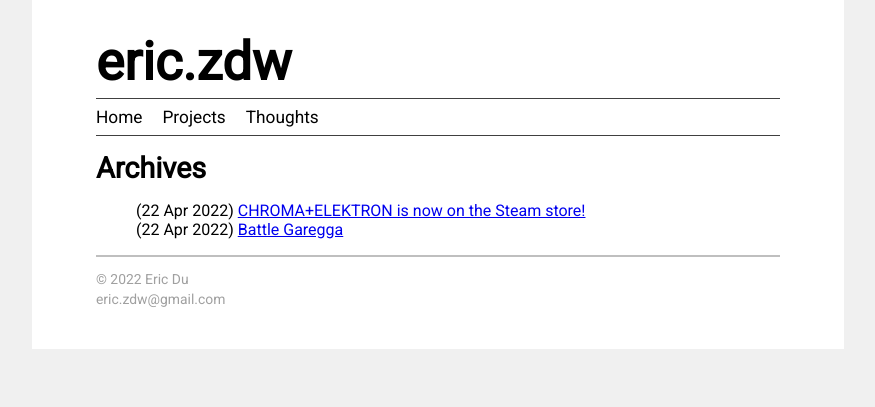
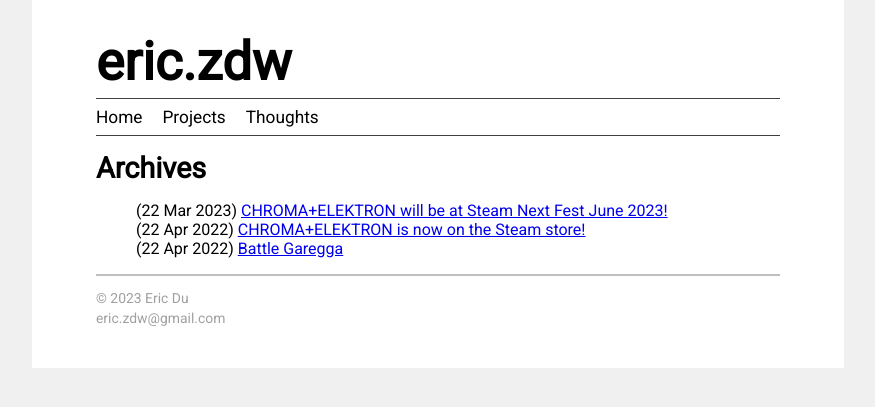
Before and after one commit to eric-zdw/eric-zdw.github.io, a Jekyll site: the page built from archive.html, in a window 1280 px wide. Shown: the top 407 px of the page, without its empty margins (202-1077 px from the left). Built offline with Jekyll 4.4.1, drawn with Linux system fonts in a browser that asks for light colours.

Commit message:
2023-03-22 New post

```diff
--- a/_includes/footer.html
+++ b/_includes/footer.html
@@ -1,4 +1,4 @@
 <footer>
     <hr>
-    <p>© 2022 Eric Du<br>eric.zdw@gmail.com</p>
+    <p>© 2023 Eric Du<br>eric.zdw@gmail.com</p>
 </footer>
--- a/_sass/main.scss
+++ b/_sass/main.scss
@@ -1,5 +1,8 @@
 @import url("https://fonts.googleapis.com/css?family=Roboto");
+@import url("https://fonts.googleapis.com/css?family=Roboto+Mono");
 $roboto: 'Roboto', sans-serif;
+$roboto-mono: 'Roboto Mono', sans-serif;
+
 
 html {
     font-size: medium;
@@ -15,6 +18,7 @@ header a {
 }
 
 header h1 {
+    font-family: 'Roboto', sans-serif;
     font-size: calc(2em + 2vw);
     margin: 0.1em 0em;
 }
@@ -41,6 +45,18 @@ nav li a {
     color: #000000;
 }
 
+.iframe-container {
+    width: calc(min(300px + 30vw, 90vw));
+    height: calc(min(300px + 30vw, 90vw) * 0.5625);
+    margin: auto;
+}
+
+.responsive-frame {
+    position: relative;
+    width: 100%;
+    height: 100%;
+}
+
 .row {
     background-color: rgb(240, 240, 240);
     text-align: center;
@@ -58,9 +74,6 @@ nav li a {
 
 .image-grid-box {
     margin: 0em 0.1em;
-}
-
-.post-head-box {
 }
 
 .post-head-box p {
--- a/index.html
+++ b/index.html
@@ -3,11 +3,11 @@ title: Home
 ---
 <p>Welcome to my website. You can find game projects I've worked on here, as well as thoughts and essays on games.</p>
 <p>I also occassionally stream on Twitch. You can <a href="https://twitch.tv/mickbimmy2 ">visit my stream here</a>.</p>
-<hr>
 
 {% for cat in site.categories %}
     {% if cat[0] == "news" %}
         {% for post in cat[1] %}
+            <hr>
             <div class="post-head">
                 <div class="post-head-box"><p>{{post.date | date_to_string}}</p></div>
                 <div class="post-head-box"><h3>{{ post.title }}</h3></div>
--- /dev/null
+++ b/news/_posts/2023-03-22-steam-next-fest.html
@@ -0,0 +1,10 @@
+---
+title: CHROMA+ELEKTRON will be at Steam Next Fest June 2023!
+---
+<p>CHROMA+ELEKTRON will be participating in the upcoming Steam Next Fest! Please look forward to the demo when it releases on June 19th.</p>
+
+<p>Also, <a href="https://www.youtube.com/watch?v=ky6_nvPyKO8">here's a new trailer</a> featuring new gameplay footage and levels.</p>
+
+<div class="iframe-container">
+    <iframe class="responsive-frame" src="https://www.youtube.com/embed/ky6_nvPyKO8" title="YouTube video player" frameborder="0" allow="accelerometer; autoplay; clipboard-write; encrypted-media; gyroscope; picture-in-picture; web-share" allowfullscreen></iframe>
+</div>
```
